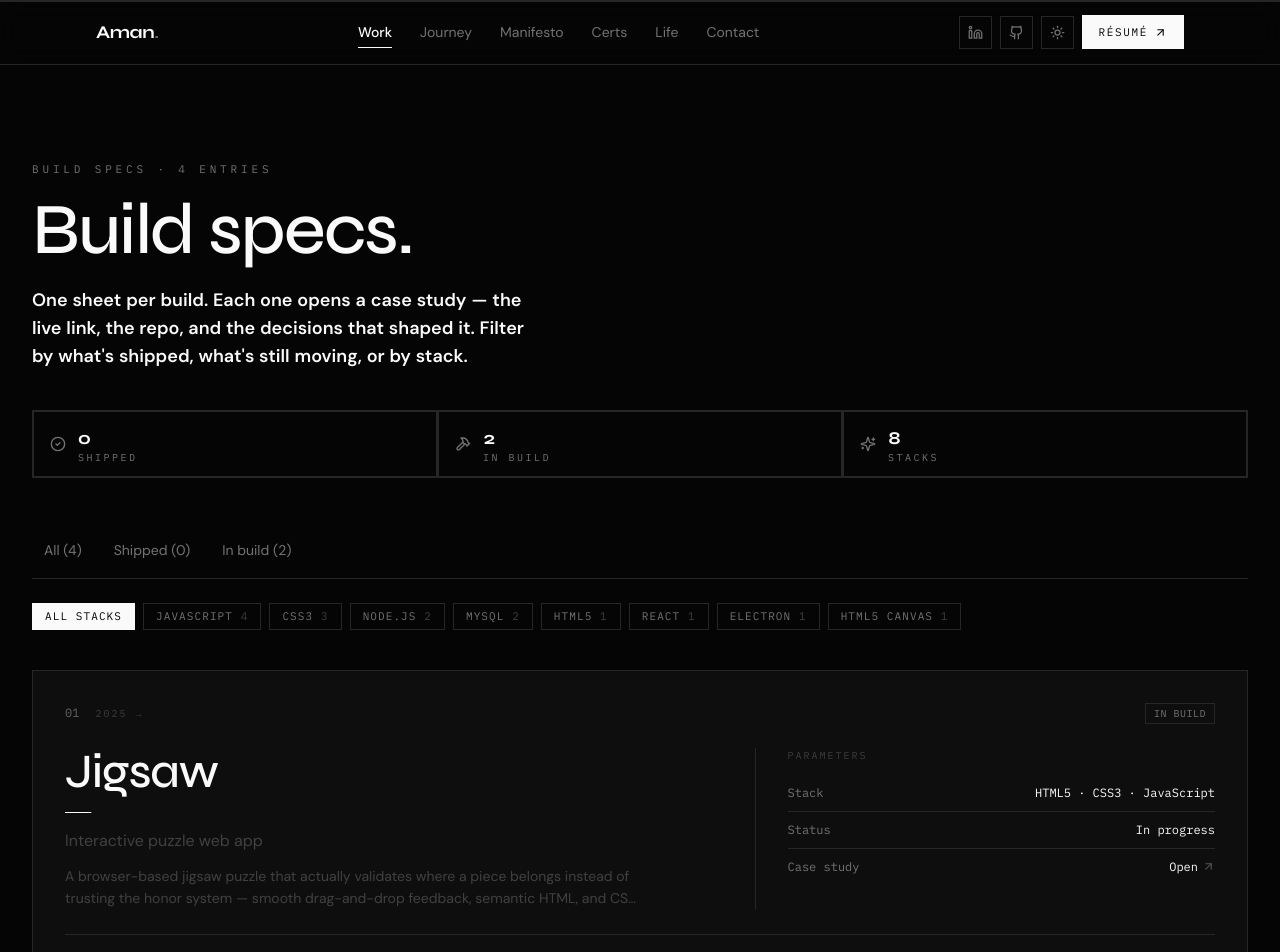
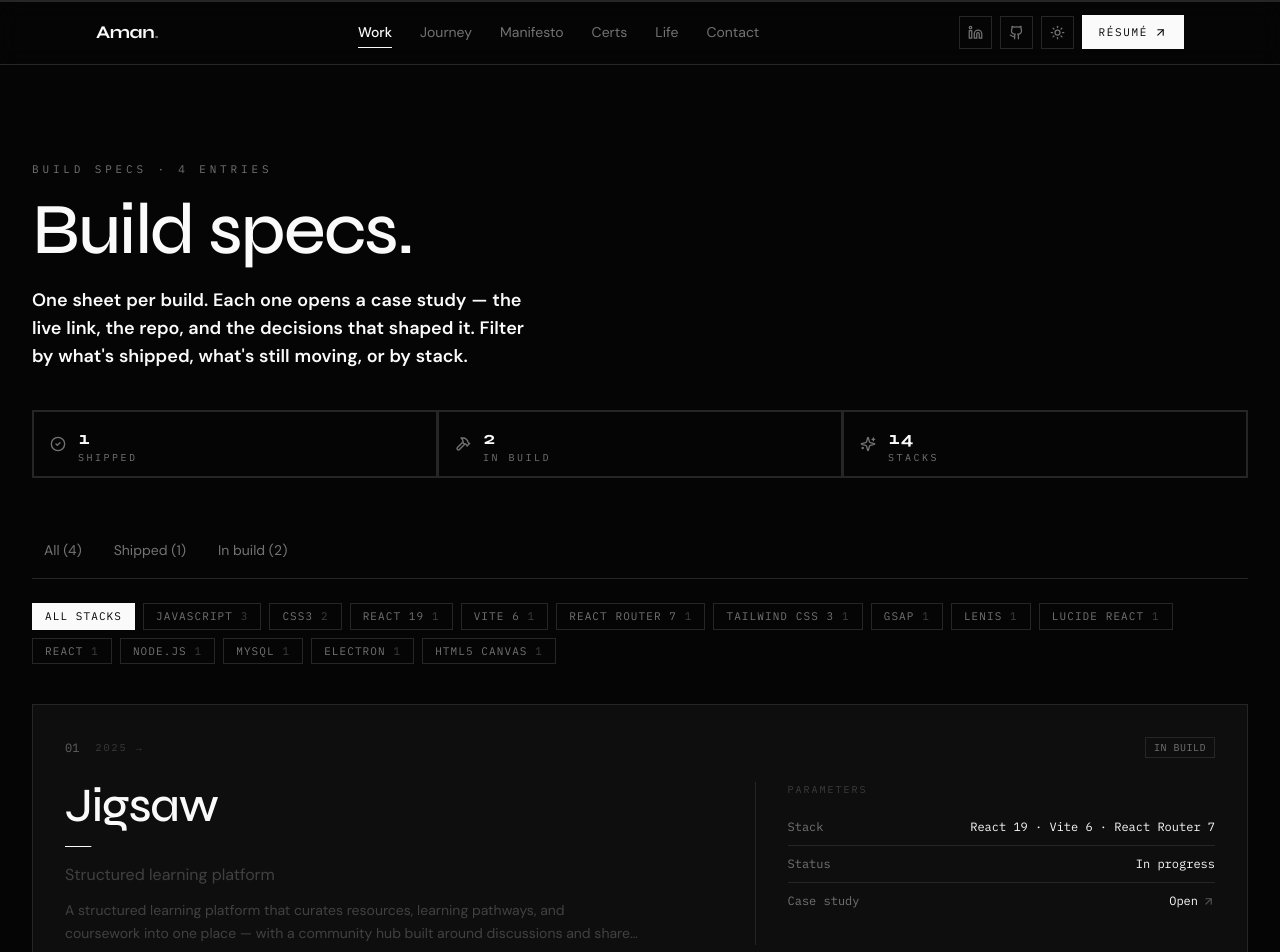
Before and after one commit to built-with-aman/Developer_Profile, a React (Vite) app: page /work in a window 1280 px wide. Shown: the top 952 px of the page. Built offline with nearby package versions, Linux system fonts and the light colour scheme.

Commit message:
update: Jigsaw project details as per repo

```diff
--- a/src/data/content.js
+++ b/src/data/content.js
@@ -10,21 +10,22 @@
     id: "jigsaw",
     index: "01",
     name: "Jigsaw",
-    tag: "Interactive puzzle web app",
+    tag: "Structured learning platform",
     period: "2025 →",
-    status: "In progress — backend layer underway",
-    desc: "A browser-based jigsaw puzzle that actually validates where a piece belongs instead of trusting the honor system — smooth drag-and-drop feedback, semantic HTML, and CSS disciplined enough to behave on any screen size.",
-    stack: ["HTML5", "CSS3", "JavaScript", "Node.js", "MySQL"],
-    note: "next up: Node.js + MySQL, so progress survives a refresh",
+    status: "In progress — content + backend expansion underway",
+    desc: "A structured learning platform that curates resources, learning pathways, and coursework into one place — with a community hub built around discussions and shared progress. Built on React 19 and Vite 6, it treats learning like a system, not a scroll.",
+    stack: ["React 19", "Vite 6", "React Router 7", "Tailwind CSS 3", "GSAP", "Lenis", "Lucide React"],
+    note: "next: backend + persistence for user progress and community threads",
     media: [],
-    liveUrl: null,
-    githubUrl: "https://github.com/built-with-aman",
+    liveUrl: "https://jigsawresourcehub.vercel.app/",
+    githubUrl: "https://github.com/built-with-aman/JIGSAW",
     demoVideo: null,
     highlights: [
-      "A responsive, browser-based puzzle built from components that get reused, not copy-pasted.",
-      "JavaScript-driven state management handles piece interaction, placement validation and feedback — in real time, no lag between drop and verdict.",
-      "Semantic HTML and modular CSS keep the puzzle behaving itself across screen sizes.",
-      "Next: Node.js and MySQL for persistence, backend workflows and an architecture built to outgrow the demo stage.",
+      "A structured learning platform organizing curated resources, learning pathways, and coursework into one navigable experience.",
+      "Built with React 19 + Vite 6, React Router 7 for routing, and Tailwind CSS 3 with CSS variables for theming — light/dark toggle persisted to localStorage.",
+      "Motion via Motion, GSAP, and Lenis for smooth scrolling and reveal animations, with Lucide React icons throughout.",
+      "Modular architecture: reusable components (Navbar, Footer, Reveal, SpotlightCard, StatCounter), custom hooks (useTheme, useReveal, useSmoothScroll, useMagnetic, useFormValidation), and a data layer driving resources, courses, pathways, and discussions.",
+      "Next: backend and persistence so progress and community discussions survive a refresh.",
     ],
   },
   {
```
